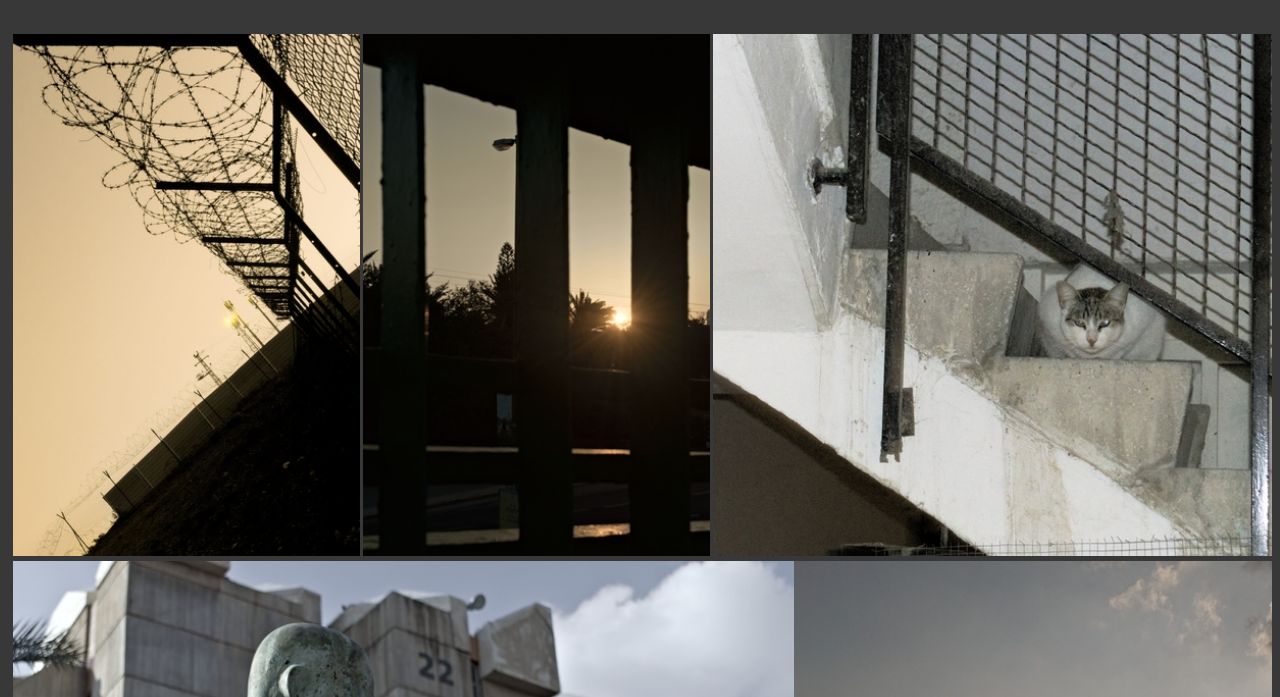
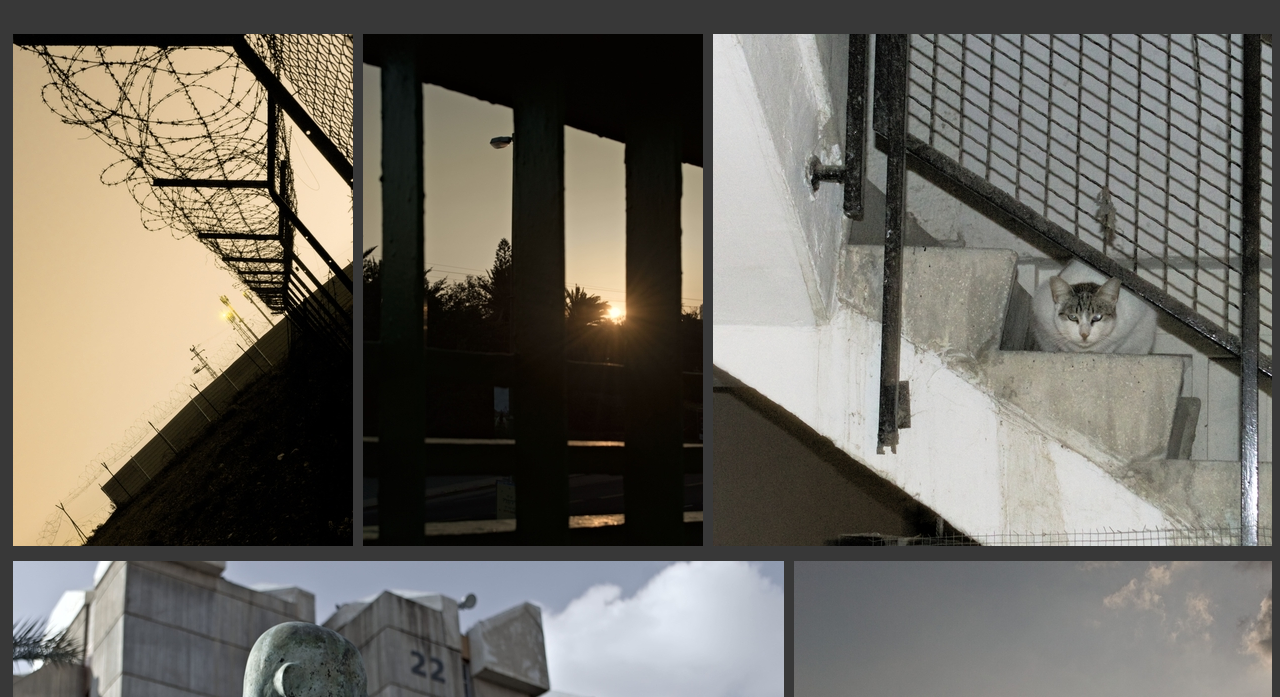
Before and after one commit to 0smin0g/portfolio, a plain HTML site: page index.html in a window 1280 px wide. Shown: the part 103-800 px from the top of the page. Drawn offline with Linux system fonts and the light colour scheme; a web font is replaced by a local one.

Commit message:
modified: style.css

```diff
--- a/style.css
+++ b/style.css
@@ -18,8 +18,6 @@ h1 {
 }
 .scrollmenu {
 	width: 100%;
-	height: fit-content;
-
 	white-space: nowrap;
 	overflow-x: auto;
 	overflow-y: hidden;
@@ -27,16 +25,17 @@ h1 {
 }
 .block {
 	width: 100%;
-	height: auto;
 	margin-bottom: 5px;
 	display: flex;
 	flex-direction: stroke;
 }
+.image {
+	height: 50%;
+	margin: 5px;
+	float: left;
+}
 .image img {
-	width: auto;
-	height: 100%;
-    margin: 5px;
-   	float: left;
+	height: 50%;
 /*
 display: inline-block;
 white-space: nowrap;
```
